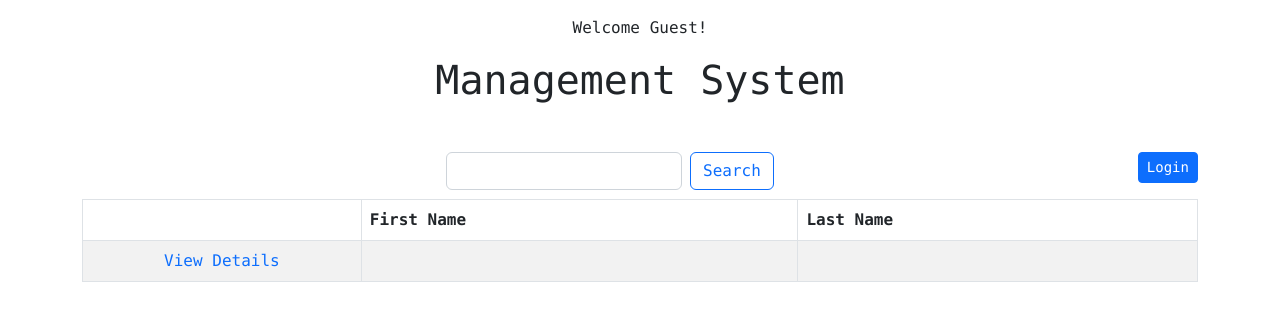
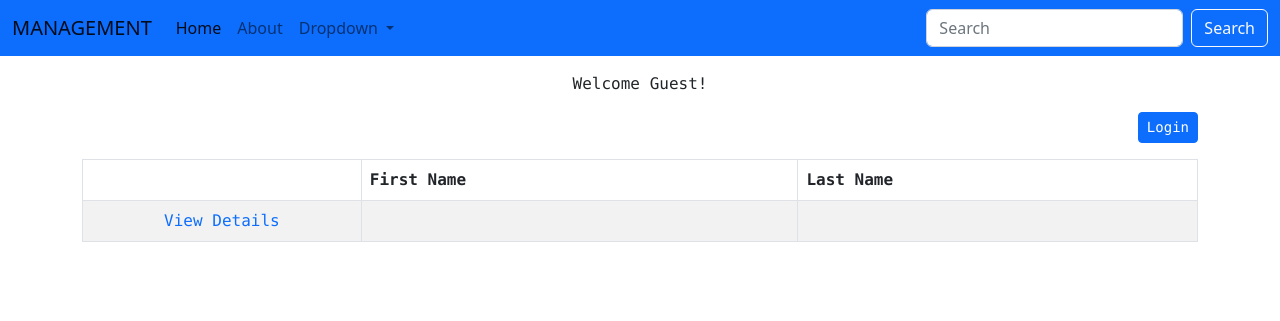
Before and after one commit to mikhail-cruz/studentSystem, a PHP site: page / in a window 1280 px wide. Shown: the top 321 px of the page. Run offline with PHP 8.4, Linux system fonts and the light colour scheme; data that the repository does not hold is empty.

Commit message:
updated some codes

```diff
--- a/add.php
+++ b/add.php
@@ -33,13 +33,13 @@ if(isset($_POST['submit'])){
   <meta name="viewport" content="width=device-width, initial-scale=1.0">
   <title>Management System</title>
 
-  <!-- * Bootstrap CDN  -->
+  <!--  Bootstrap CDN  -->
   <link rel="stylesheet" href="https://cdn.jsdelivr.net/npm/bootstrap@5.2.2/dist/css/bootstrap.min.css" integrity="sha384-Zenh87qX5JnK2Jl0vWa8Ck2rdkQ2Bzep5IDxbcnCeuOxjzrPF/et3URy9Bv1WTRi" crossorigin="anonymous">
 
   <!-- Font Awesome CDN -->
   <link rel="stylesheet" href="https://cdnjs.cloudflare.com/ajax/libs/font-awesome/6.2.0/css/all.min.css" integrity="sha512-xh6O/CkQoPOWDdYTDqeRdPCVd1SpvCA9XXcUnZS2FmJNp1coAFzvtCN9BmamE+4aHK8yyUHUSCcJHgXloTyT2A==" crossorigin="anonymous" referrerpolicy="no-referrer" />
 
-  <!-- * Custom CSS -->
+  <!--  Custom CSS -->
   <link rel="stylesheet" href="./css/custom.css">
 </head>
 <body>
--- a/delete.php
+++ b/delete.php
@@ -1,10 +1,7 @@
 <?php
 
 include_once('connections/connection.php');
-
 $connection = connection();
-
-
 
 if(isset($_POST['delete'])){
 
@@ -12,6 +9,7 @@ if(isset($_POST['delete'])){
   $sql = "DELETE FROM student_list WHERE id = '$id'";
   $connection->query($sql) or die ($connection->error);
 
+  echo '<script>alert("No user found!")</script>';
   echo header('Location: index.php');
 
 }
--- a/edit.php
+++ b/edit.php
@@ -29,7 +29,7 @@ if(isset($_POST['submit'])){
 
   $connection->query($sql) or die ($connection->error);
 
-  echo header("Location: details.php?ID=" . $id);
+  echo header("Location: index.php");
 
 }
 
@@ -49,7 +49,7 @@ if(isset($_POST['submit'])){
   <!-- Font Awesome CDN -->
   <link rel="stylesheet" href="https://cdnjs.cloudflare.com/ajax/libs/font-awesome/6.2.0/css/all.min.css" integrity="sha512-xh6O/CkQoPOWDdYTDqeRdPCVd1SpvCA9XXcUnZS2FmJNp1coAFzvtCN9BmamE+4aHK8yyUHUSCcJHgXloTyT2A==" crossorigin="anonymous" referrerpolicy="no-referrer" />
 
-  <!-- * Custom CSS -->
+  <!--  Custom CSS -->
   <link rel="stylesheet" href="./css/custom.css">
 </head>
 <body>
--- a/index.php
+++ b/index.php
@@ -1,14 +1,14 @@
 <?php
+
+include_once('connections/connection.php');
+$connection = connection();
 
 if(!isset($_SESSION)){
   session_start();
 }
 
-include_once('connections/connection.php');
 
-$connection = connection();
-
-$sql = "SELECT * FROM student_list ORDER BY id DESC";
+$sql = "SELECT * FROM student_list ORDER BY id DESC LIMIT 50";
 $students = $connection->query($sql) or die ($connection->error);
 $row = $students->fetch_assoc();
 
@@ -32,39 +32,72 @@ $row = $students->fetch_assoc();
   <link rel="stylesheet" href="./css/custom.css">
 </head>
 <body>
+  <nav class="navbar navbar-expand-lg navbar-light bg-primary">
+    <div class="container-fluid">
+      <a class="navbar-brand font-bold" href="#">MANAGEMENT</a>
+      <button class="navbar-toggler" type="button" data-bs-toggle="collapse" data-bs-target="#navbarSupportedContent" aria-controls="navbarSupportedContent" aria-expanded="false" aria-label="Toggle navigation">
+        <span class="navbar-toggler-icon"></span>
+      </button>
+      <div class="collapse navbar-collapse" id="navbarSupportedContent">
+        <ul class="navbar-nav me-auto mb-2 mb-lg-0">
+          <li class="nav-item">
+            <a class="nav-link active" aria-current="page" href="#">Home</a>
+          </li>
+          <li class="nav-item">
+            <a class="nav-link" href="#">About</a>
+          </li>
+          <li class="nav-item dropdown">
+            <a class="nav-link dropdown-toggle" href="#" id="navbarDropdown" role="button" data-bs-toggle="dropdown" aria-expanded="false">
+              Dropdown
+            </a>
+            <ul class="dropdown-menu" aria-labelledby="navbarDropdown">
+              <li><a class="dropdown-item" href="#">Action</a></li>
+              <li><a class="dropdown-item" href="#">Another action</a></li>
+              <li><hr class="dropdown-divider"></li>
+              <li><a class="dropdown-item" href="#">Something else here</a></li>
+            </ul>
+          </li>
+        </ul>
+        <form class="d-flex">
+          <input class="form-control me-2" type="text" name="search" placeholder="Search" id="search">
+          <button class="btn btn-outline-light" type="submit" name="search">Search</button>
+        </form>
+      </div>
+    </div>
+  </nav>
+
   <div class="container font-monospace">
-    <p class="text-center mt-3"><?php if(isset($_SESSION['UserLogin'])){
+    <p class="text-center mt-3">
+      <?php
+
+      if(isset($_SESSION['UserLogin'])){
       echo "Welcome ". $_SESSION['UserLogin'] . "!";
-    }else{
+      }else{
       echo 'Welcome Guest!';
-    } ?>
+      }
+
+      ?>
     </p>
-    <h1 class="text-center mt-3 mb-5">Management System</h1>
 
     <div class="d-flex justify-content-between">
       <div>
-        <?php if((isset($_SESSION['Access']) && $_SESSION['Access'] == 'administrator') ||(isset($_SESSION['Access']) && $_SESSION['Access'] == 'user')) { ?>
+        <?php
+        if((isset($_SESSION['Access']) && $_SESSION['Access'] == 'administrator') ||(isset($_SESSION['Access']) && $_SESSION['Access'] == 'user')) { ?>
         <a href="add.php" class="mb-3 text-decoration-none btn btn-sm btn-primary">Add New</a>
-        <?php } ?>
-      </div>
-
-      <div class="">
-        <form action="result.php" class="d-flex" role="search" method="GET">
-          <input class="form-control me-2 w-100" type="search" name="search" id="search">
-          <button class="btn btn-outline-primary" type="submit" name="search">Search</button>
-        </form>
+        <?php }
+        ?>
       </div>
 
       <div>
-        <?php if(isset($_SESSION['UserLogin'])){ ?>
+        <?php
+        if(isset($_SESSION['UserLogin'])){ ?>
           <a href="logout.php" class="mb-3 text-decoration-none btn btn-sm btn-primary">Logout</a>
         <?php } else{ ?>
           <a href="login.php" class="mb-3 text-decoration-none btn btn-sm btn-primary">Login</a>
-        <?php } ?>
+        <?php }
+        ?>
       </div>
-
     </div>
-
 
     <table class="table table-striped border table-hover table-bordered">
       <thead>
@@ -75,13 +108,21 @@ $row = $students->fetch_assoc();
         </tr>
       </thead>
         <tbody>
+
           <?php do{ ?>
         <tr>
-          <td class="w-25 text-center"><a class="text-decoration-none" href="details.php?ID=<?php echo $row['id']; ?>">View Details</a></td>
-          <td><?php echo $row['first_name']; ?></td>
-          <td><?php echo $row['last_name']; ?></td>
+          <td class="w-25 text-center">
+            <a class="text-decoration-none" href="details.php?ID=<?php echo $row['id']; ?>">View Details</a>
+          </td>
+          <td>
+            <?php echo $row['first_name']; ?>
+          </td>
+          <td>
+            <?php echo $row['last_name']; ?>
+          </td>
         </tr>
         <?php }while($row = $students->fetch_assoc()); ?>
+
       </tbody>
     </table>
   </div>
--- a/logout.php
+++ b/logout.php
@@ -3,7 +3,6 @@
 session_start();
 unset($_SESSION['UserLogin']);
 unset($_SESSION['Access']);
-
 echo header('Location: index.php');
 
 ?>
```
Also changed, not shown: details.php (+73 -19 lines), login.php (+6 -9 lines), result.php (deleted, +0 -96 lines).
